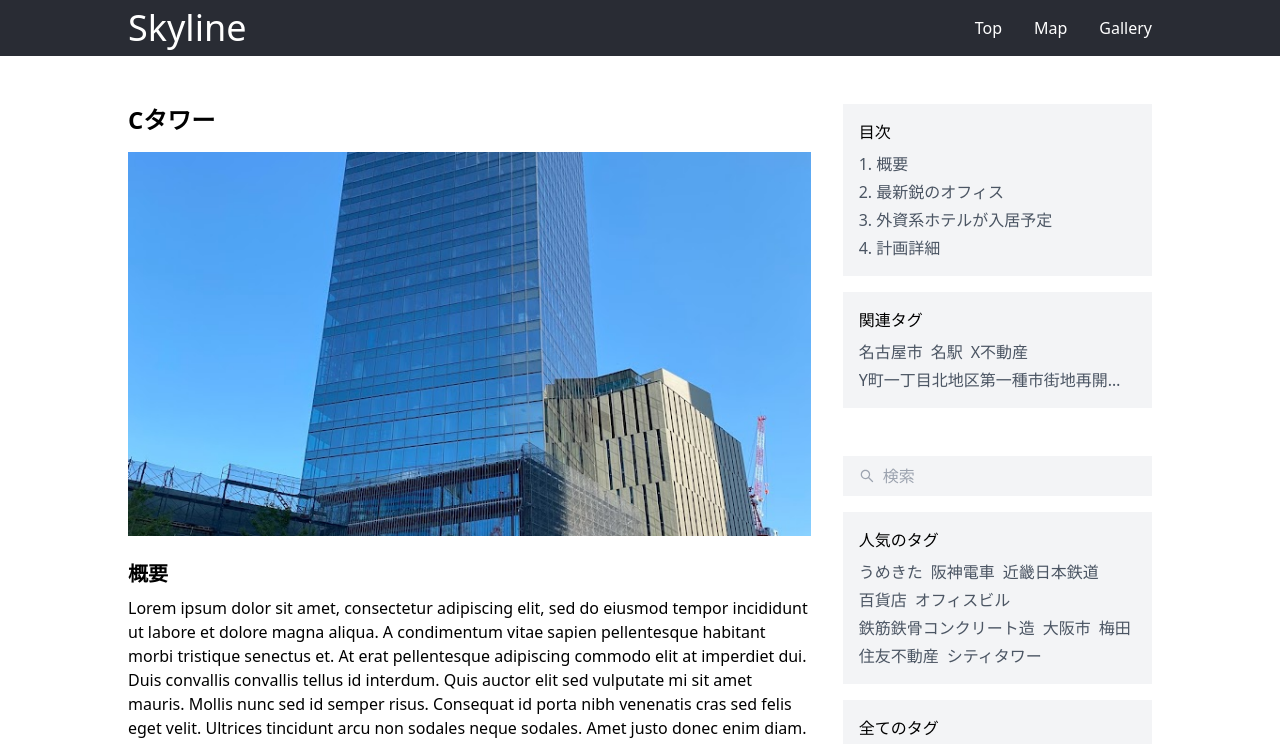
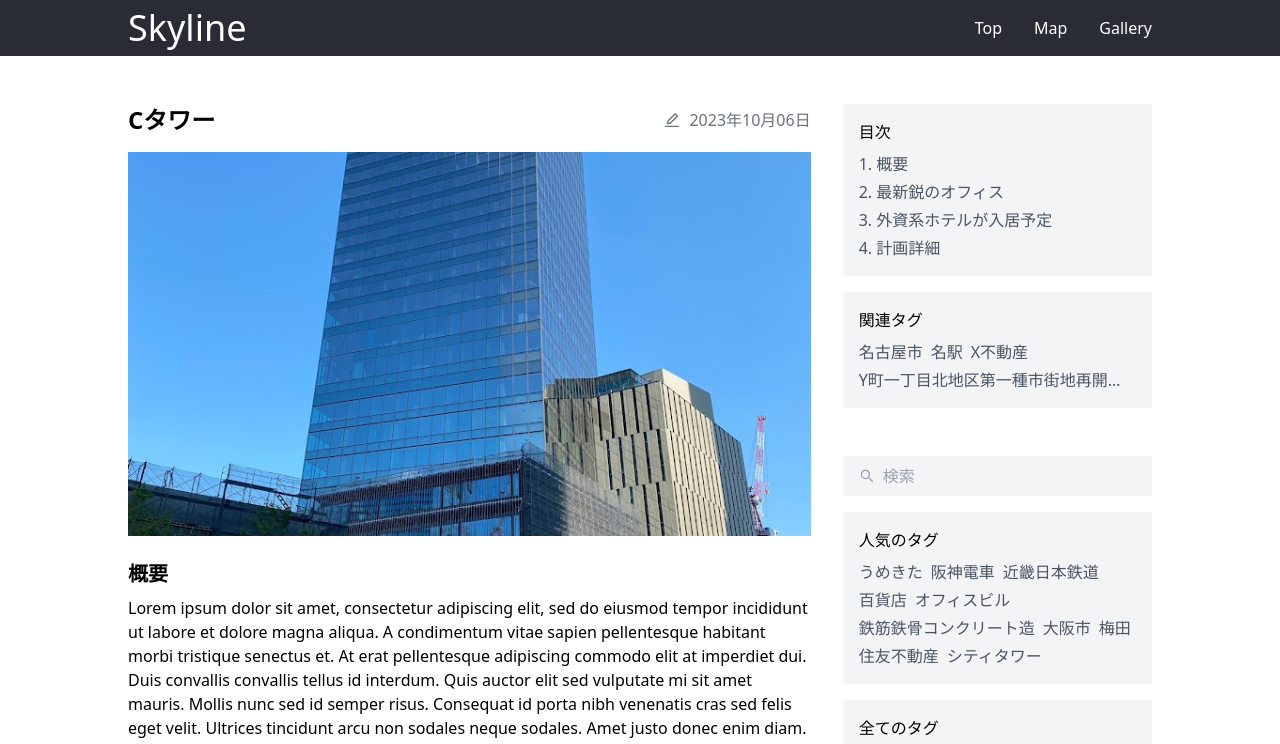
Before and after one commit to FNYukii/Skyline, a Next.js app: page /posts/04a1dd7d-3004-43bc-8937-3375ed608259 in a window 1280 px wide. Shown: the top 744 px of the page. Built offline with nearby package versions, Linux system fonts and the light colour scheme.

Commit message:
feat: PostPageにpostのdateを表示

```diff
--- a/src/components/sections/PostSection.tsx
+++ b/src/components/sections/PostSection.tsx
@@ -1,4 +1,6 @@
 import Post from "@/entities/Post"
+import dayjs from "dayjs"
+import { AiOutlineEdit } from "react-icons/ai"
 import ReactMarkdown from "react-markdown"
 
 interface Props {
@@ -12,7 +14,16 @@ function PostSection(props: Props) {
 
 		<div className={props.className}>
 
-			<h1 className="text-2xl font-bold">{props.post.title}</h1>
+			<div className="flex justify-between">
+
+				<h1 className="text-2xl font-bold">{props.post.title}</h1>
+
+				<div className="flex gap-2 items-center">
+
+					<AiOutlineEdit className="text-gray-500 text-lg" />
+					<span className="text-gray-500">{dayjs(props.post.date).format("YYYY年MM月DD日")}</span>
+				</div>
+			</div>
 			<img src={props.post.thumbnail} alt={props.post.title} className="mt-4 aspect-video object-cover" />
 
 			<ReactMarkdown className="markdown">{props.post.content}</ReactMarkdown>
```
